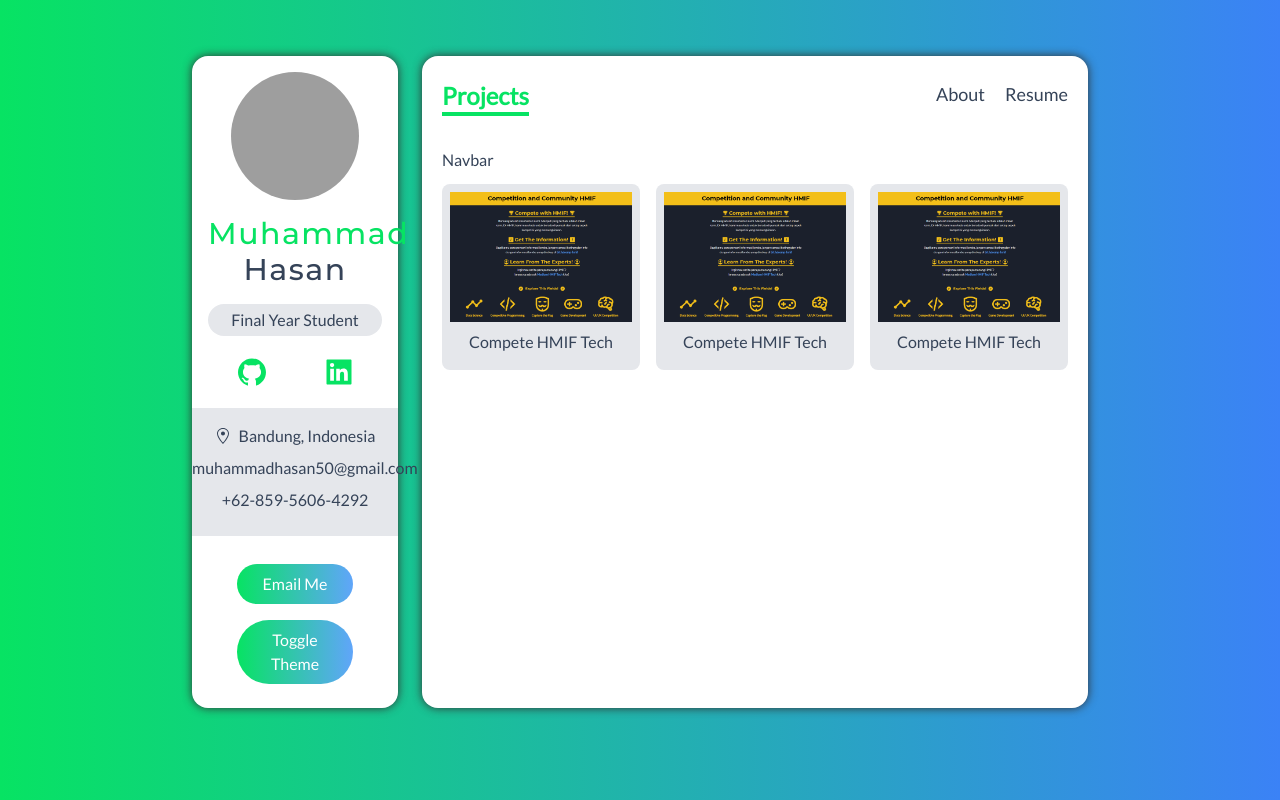
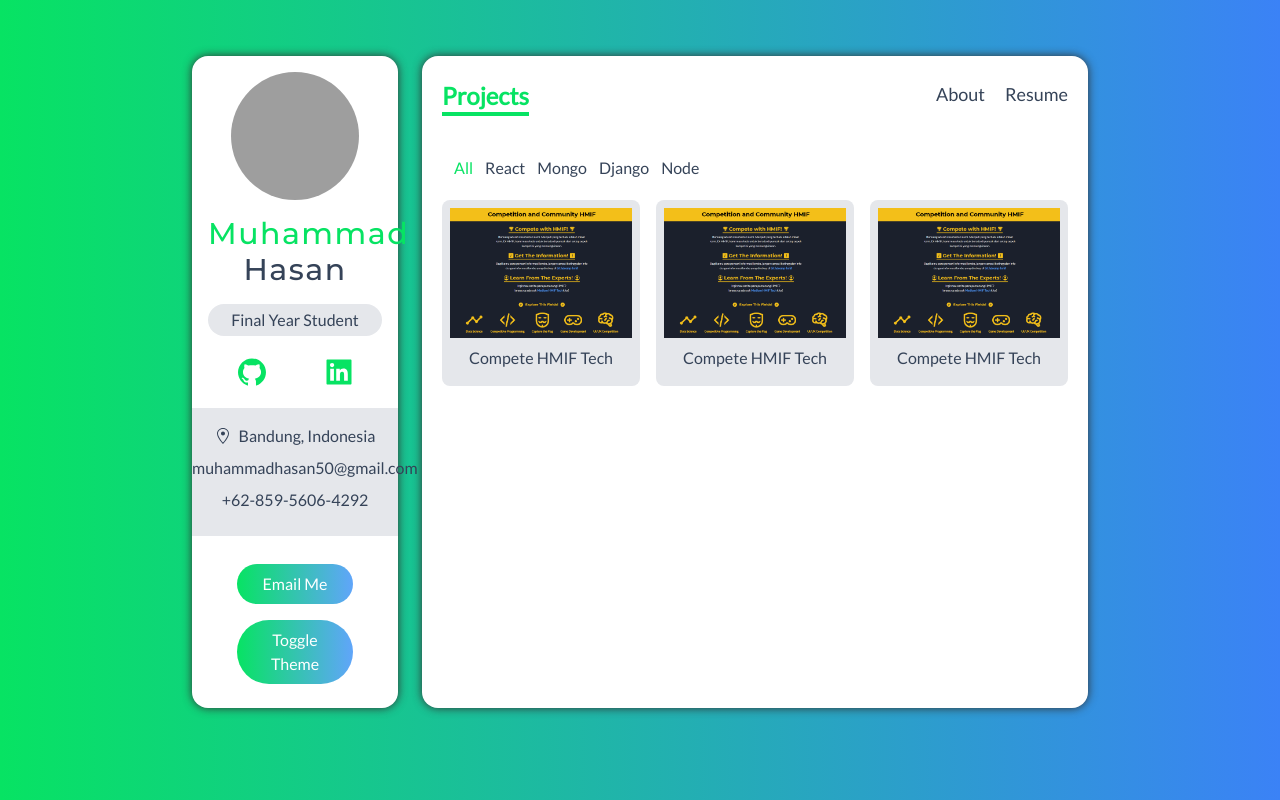
Before and after one commit to muhammadhasan01/portofolio, a Next.js app: page /projects in a window 1280 px wide. Built offline with nearby package versions, Linux system fonts and the light colour scheme; grey boxes are pictures that could not be loaded.

Commit message:
feat: add Project Navbar

```diff
--- /dev/null
+++ b/components/ProjectsNavbar.tsx
@@ -0,0 +1,36 @@
+import React, { FunctionComponent } from 'react';
+import { Category } from '../type';
+import Navbar from './Navbar';
+
+export const NavItem: FunctionComponent<{
+  value: Category | 'all',
+  handlerFilterCategory: Function,
+  active: Category | 'all'
+}> = ({ value, handlerFilterCategory, active }) => {
+  let className = 'cursor-pointer hover:text-green capitalize';
+  if (active === value) {
+    className += " text-green";
+  }
+  return (
+    <li className={className} onClick={() => handlerFilterCategory(value)}>
+      {value}
+    </li>
+  );
+};
+
+const ProjectsNavbar: FunctionComponent<{
+  handlerFilterCategory: Function,
+  active: Category | 'all'
+}> = (props) => {
+  return (
+    <div className='flex space-x-3 px-3 py-2 list-none overflow-x-auto'>
+      <NavItem value='all' {...props} />
+      <NavItem value='react' {...props} />
+      <NavItem value='mongo' {...props} />
+      <NavItem value='django' {...props} />
+      <NavItem value='node' {...props} />
+    </div>
+  );
+};
+
+export default ProjectsNavbar;
--- a/pages/index.tsx
+++ b/pages/index.tsx
@@ -17,7 +17,7 @@ const index = () => {
           {
             services.map(service => (
               <div className='lg:col-span-1 bg-gray-200 dark:bg-dark-900 rounded-lg'>
-                <ServiceCard service={service} />
+                <ServiceCard service={service} key={service.title} />
               </div>
             ))
           }
--- a/pages/projects.tsx
+++ b/pages/projects.tsx
@@ -1,14 +1,27 @@
-import React from 'react';
+import React, { useState } from 'react';
 import { projectData } from '../data';
 import ProjectCard from '../components/ProjectCard';
+import ProjectsNavbar from '../components/ProjectsNavbar';
+import { Category, IProject } from '../type';
 
 const projects = () => {
+  const [projectState, setProjectState] = useState<IProject[]>(projectData);
+  const [active, setActive] = useState<Category | 'all'>('all');
+  const handlerFilterCategory = (category: Category | 'all') => {
+    setActive(category);
+    if (category === 'all') {
+      setProjectState(projectData);
+      return;
+    }
+    const filteredProject = projectData.filter(p => p.category.includes(category));
+    setProjectState(filteredProject);
+  };
   return (
     <div className='px-5 py-2 overflow-y-scroll' style={{ height: '65vh' }}>
-      <nav>Navbar</nav>
+      <ProjectsNavbar handlerFilterCategory={handlerFilterCategory} active={active} />
       <div className='grid grid-cols-12 gap-4 my-3 relative'>
         {
-          projectData.map(project => (
+          projectState.map(project => (
             <div className='col-span-12 sm:col-span-6 lg:col-span-4 p-2 bg-gray-200 dark:bg-dark-300 rounded-lg'>
               <ProjectCard project={project} key={project.name} />
             </div>
```
